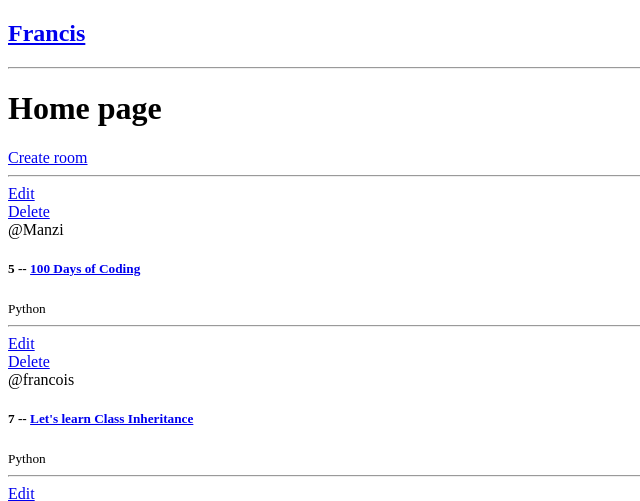
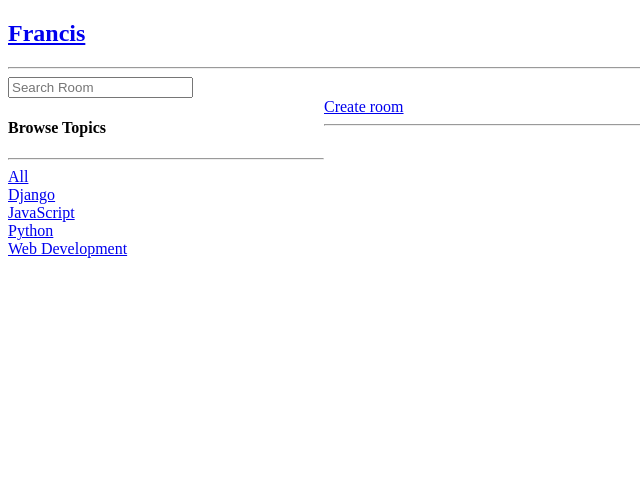
Before and after one commit to aime-franco/Django-self-teaching, a Django app: page /?p=Django in a window 1280 px wide. Shown: the top 501 px of the page, without its empty margins (0-640 px from the left). After the commit the page ends 258 px from the top, so only its background shows below. Run offline with Django 4.2, Linux system fonts and the light colour scheme; data comes from the database, SQL or seed files in the repository; both versions use the stored data as it was after the commit.

Commit message:
update my work

```diff
--- a/front/admin.py
+++ b/front/admin.py
@@ -1,8 +1,10 @@
 from django.contrib import admin
 
 # Register your models here.
-from .models import Room, Topic, Message
+from .models import Room, Topic, Message # importing the models, to have access to them
 
+
+# registering the models to admin so that they can be seen on admin panel
 admin.site.register(Room)
 admin.site.register(Topic)
 admin.site.register(Message)
--- a/front/templates/front/home.html
+++ b/front/templates/front/home.html
@@ -1,8 +1,28 @@
 {% extends 'main.html' %}
 
 {% block content %}
-    <h1>Home page</h1>
+<style>
+    .home-container{
+        display: grid;
+        grid-template-columns: 1fr 3fr;
+    }
+</style>
+<div class="home-container">
+    <div>
+        <h4>Browse Topics</h4>
+        <hr>
+        <div>
+            <a href="{% url 'home'%}">All</a>
+        </div>
+        {% for topic in topics %}
+            <div>
+                <a href="{% url 'home'%}?p={{topic.name}}">{{topic.name}}</a>
+            </div>
 
+        {% endfor %}
+    </div>
+
+    <div>
         <a href="{%url 'create-room'%}">Create room</a>
         <hr>
         <div>
@@ -17,5 +37,7 @@
                     </div>
                 {% endfor %}
         </div>
+    </div>
 
+</div>
 {% endblock %}
--- a/front/views.py
+++ b/front/views.py
@@ -1,20 +1,20 @@
+from django.db.models import Q
 from django.shortcuts import render, redirect
-from .models import Room
+from .models import Room, Topic
+
 
 from .forms import RoomForm
 # Create your views here.
 
-
-# rooms = [
-#     {'id':1, 'name':'Python crash course'},
-#     {'id':2, 'name':'Javascript crash course'},
-#     {'id':3, 'name':'C crash course'},
-# ]
-
-
 def home(request):
-    rooms = Room.objects.all()
-    context = {'rooms': rooms}
+    q = request.GET.get('p') if request.GET.get('p') != None else ''
+    rooms = Room.objects.filter(Q(topic__name__icontains=q) &
+    Q(name__icontains=q) |
+    Q(description__icontains=q) |
+    Q(description__icontains=q)
+    )
+    topics = Topic.objects.all()
+    context = {'rooms': rooms, 'topics': topics}
     return render(request, 'front/home.html', context)
 
 def room(request, pk):
--- a/templates/nav.html
+++ b/templates/nav.html
@@ -1,2 +1,5 @@
 <h2><a href="/">Francis</a></h2>
 <hr>
+<form method="GET", action="{% url 'home' %}">
+    <input type="text" name="p" placeholder="Search Room">
+</form>
```
Also changed, not shown: front/models.py (+11 -2 lines), db.sqlite3. Lines whose indentation alone changed are shown as unchanged.
